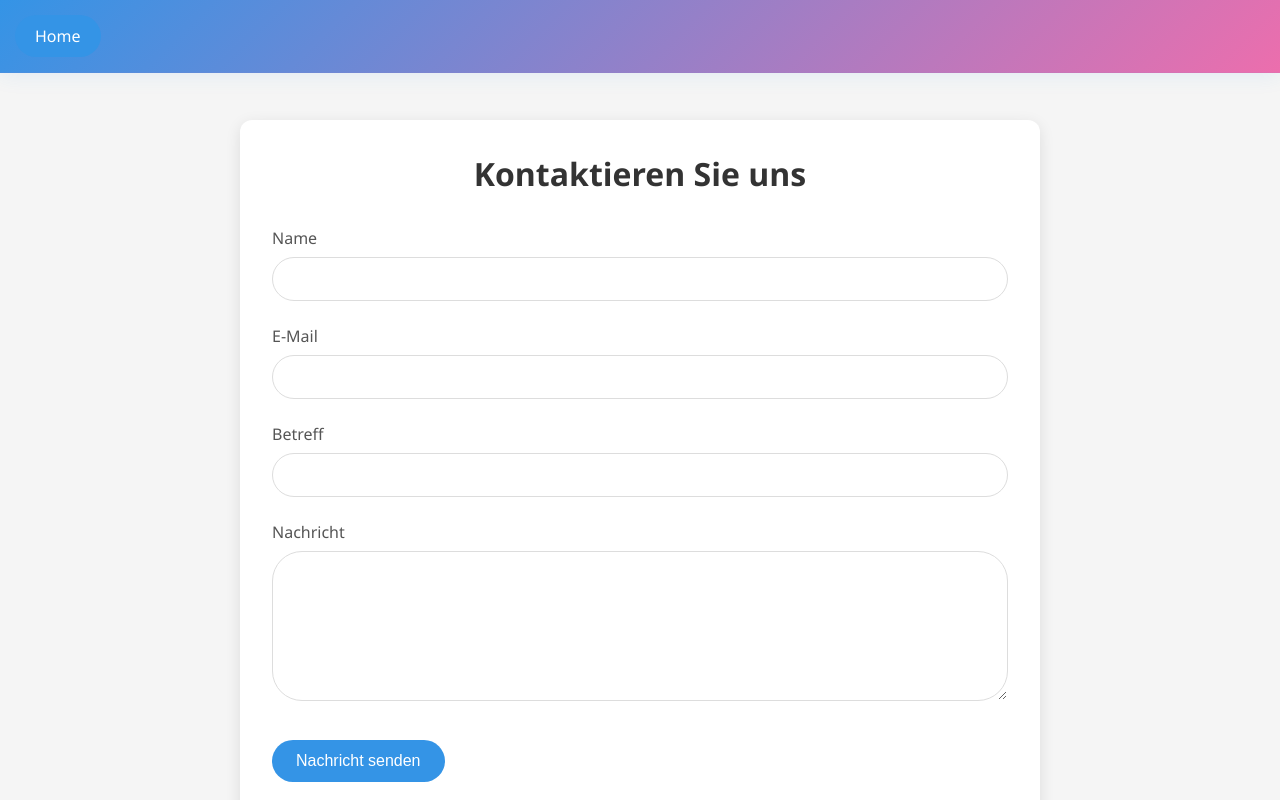
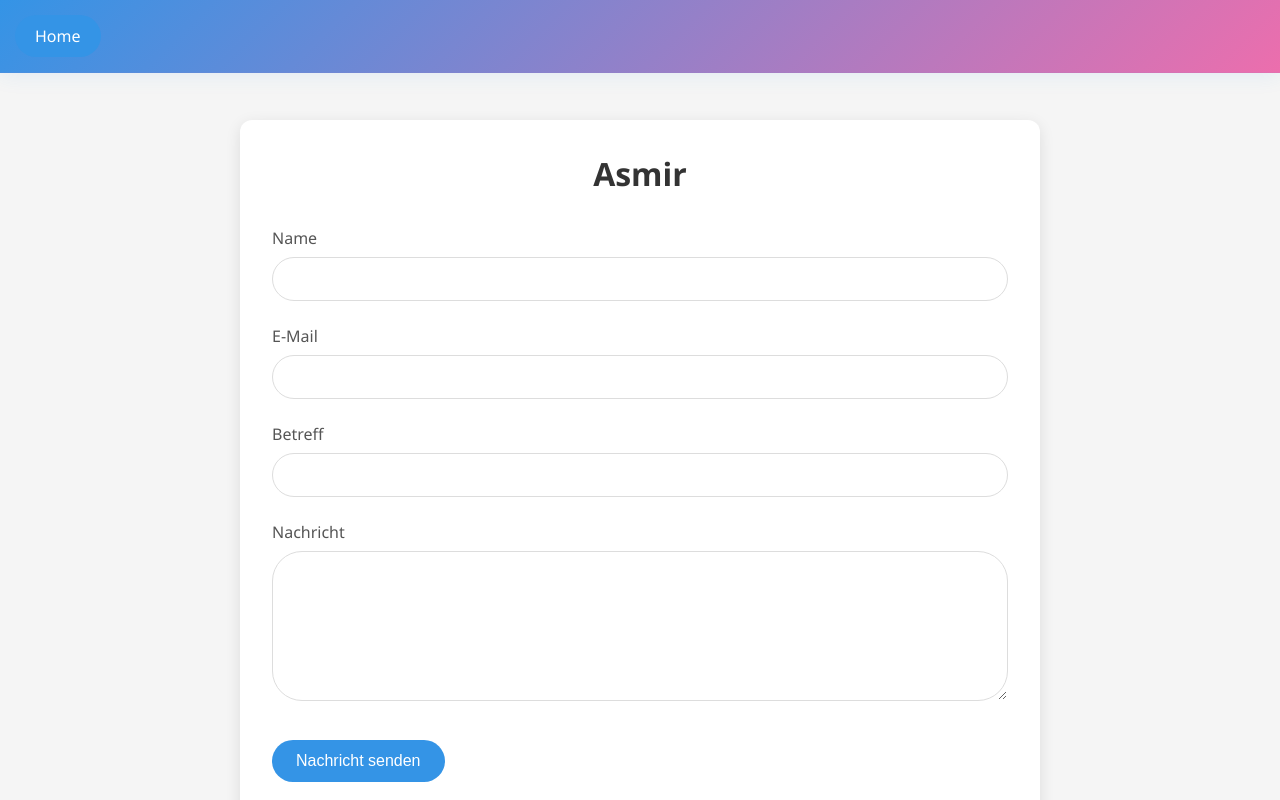
Before and after one commit to hipo02/hipo02.github.io, a plain HTML site: page index.html in a window 1280 px wide. Shown: the top 800 px of the page. Drawn offline with Linux system fonts and the light colour scheme.

Commit message:
Update index.html

```diff
--- a/index.html
+++ b/index.html
@@ -139,7 +139,7 @@
     </nav>
 
     <div class="contact-container">
-        <h1>Kontaktieren Sie uns</h1>
+        <h1>Asmir</h1>
         <form id="contactForm">
             <div class="form-group">
                 <label for="name">Name</label>
```
